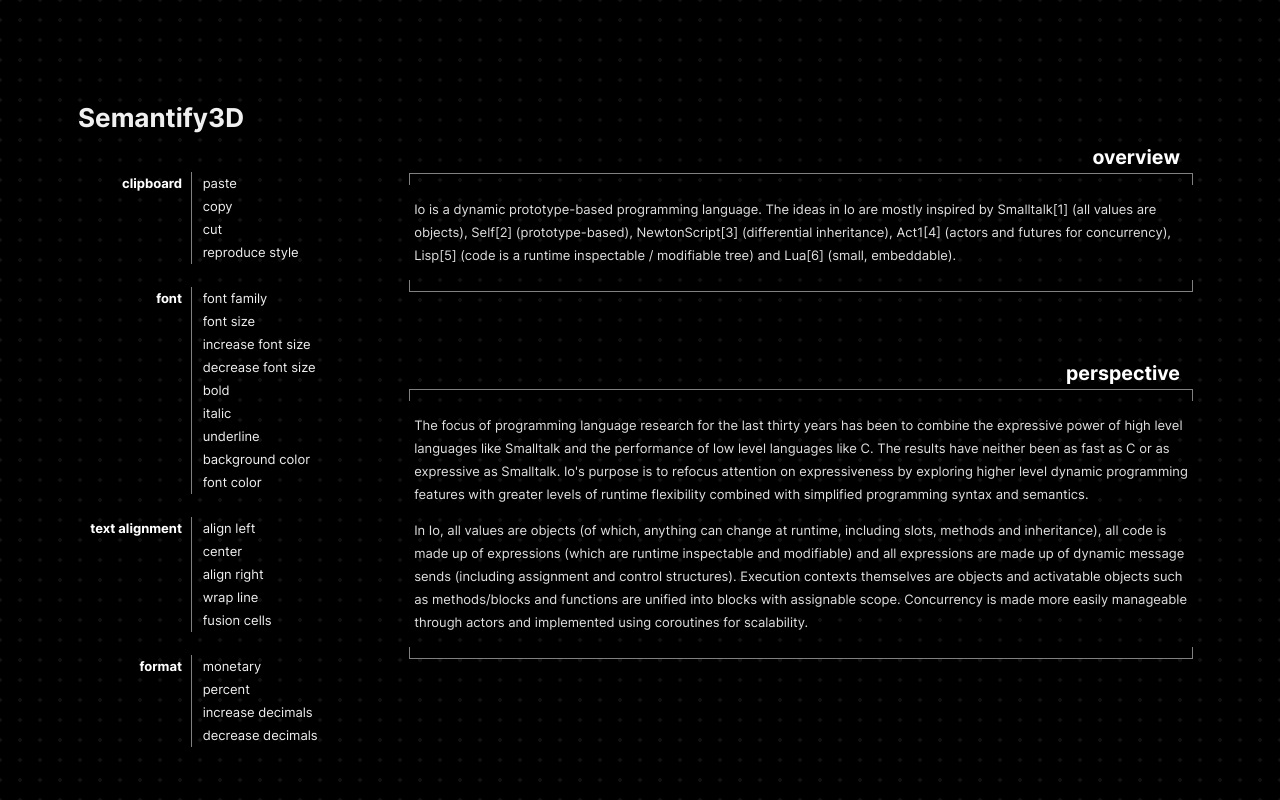
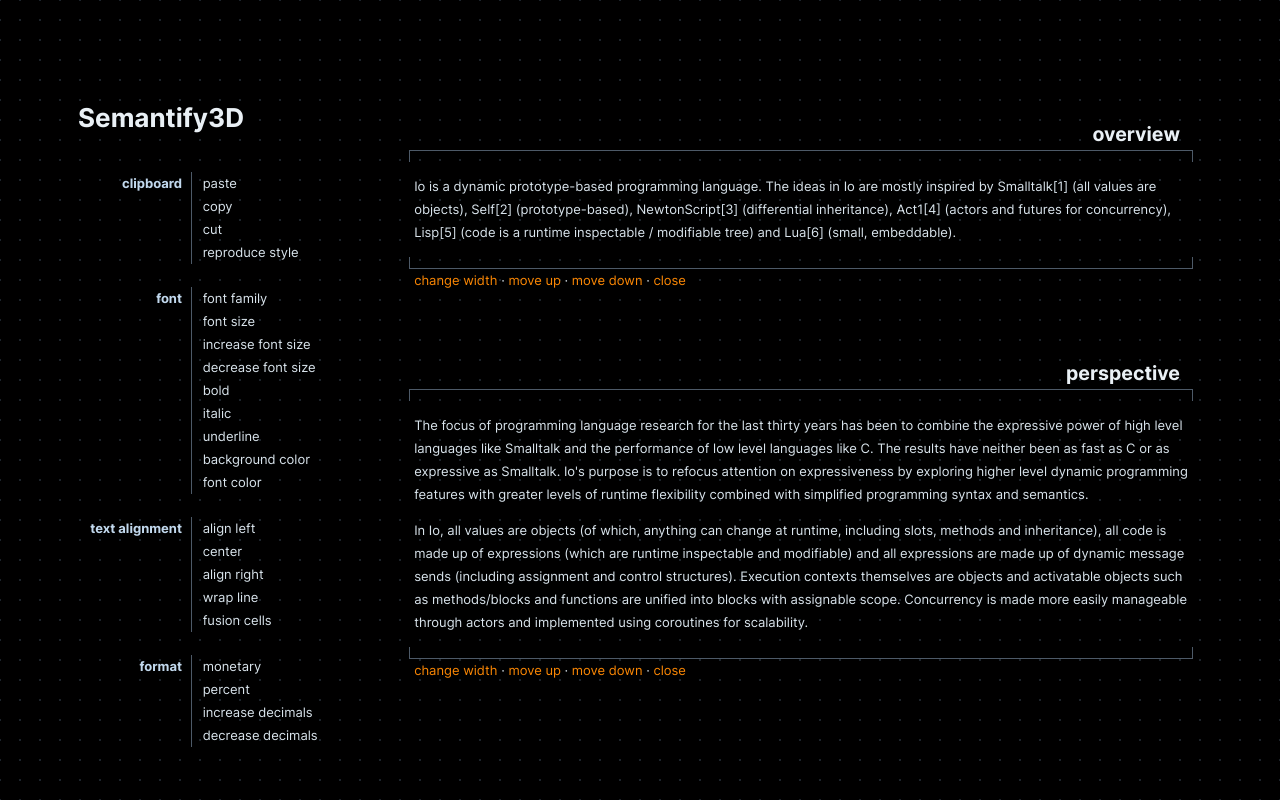
Before and after one commit to botbreeder/fui-draft, a plain HTML site: page index.html in a window 1280 px wide. Drawn offline with Linux system fonts and the light colour scheme.

Commit message:
Add files via upload

```diff
--- a/css/main.css
+++ b/css/main.css
@@ -5,19 +5,18 @@
 
 
 body {
-    background: hsl(249, 7%, 12%);
-    background: #202020;
+    background: hsl(210, 20%, 3%);
     background: #000000;
 
 /*    background-image: linear-gradient(to right, #80808020 1px, transparent 1px),
         linear-gradient(to bottom, #80808020 1px, transparent 1px);
     background-size: 19px 19px;
 */
-    background-image: radial-gradient(hsl(249, 7%, 7%) 2px, transparent 0);
+    background-image: radial-gradient(#1c242c 1px, transparent 0);
     background-size: 20px 20px;
     background-position: -10px -10px;
 
-    color: #F0F0F0;
+    color: #d9e4ec;
     font-family: inter;
     text-rendering: optimizeLegibility;
     line-height: 29px;
@@ -25,10 +24,6 @@ body {
 
     font-size: 13px;
     line-height: 23px;
-}
-
-b {
-    color: #FFFFFF;
 }
 
 h2 {
@@ -45,7 +40,7 @@ h2 {
 .vmenu-category {
     display: inline-block;
     font-weight: bold;
-    color: #FFFFFF;
+    color: #c1d8ed;
     width: 13em;
     padding-left: 1em;
     text-align: right;
@@ -59,7 +54,7 @@ h2 {
 
 .vmenu-content {
     display: inline-block;
-    border-left: 1px solid #808080;
+    border-left: 1px solid #4d5a68;
     padding-left: 11px;
     margin-left: 5px;
     cursor: pointer;
@@ -72,14 +67,14 @@ h2 {
 }
 
 .vmenu-item:hover {
-    color: #FFFFFF;
+    color: #e9f0f5;
     font-weight: bold;
-    transition: font-weight ease-out 150ms;
+    transition: font-weight ease-out 150ms, color ease-out 150ms;
 }
 
 .vmenu-item {
-    color: #F0F0F0;
-    transition: font-weight ease-out 150ms;
+    color: #d9e4ec;
+    transition: font-weight ease-out 150ms, color ease-out 150ms;
 }
 
 .vmenu-item:active {
@@ -128,6 +123,7 @@ h2 {
 #left-panel h1 {
     padding: 1em 2em;
     text-align: center;
+    color: #e9f0f5;
 }
 
 #workspace {
@@ -152,34 +148,50 @@ h2 {
 
 .space {
     margin-top: 5em;
-    color: #E0E0E0;
+    color: #d9e4ec;
 }
 
 .space-top-line {
-    border-top: 1px solid #808080;
+    border-top: 1px solid #4d5a68;
     height: 11px;
-    border-left: 1px solid #808080;
-    border-right: 1px solid #808080;
+    border-left: 1px solid #4d5a68;
+    border-right: 1px solid #4d5a68;
 }
 
 .space-bottom-line {
-    border-bottom: 1px solid #808080;
+    border-bottom: 1px solid #4d5a68;
     height: 11px;
-    border-left: 1px solid #808080;
-    border-right: 1px solid #808080;
+    border-left: 1px solid #4d5a68;
+    border-right: 1px solid #4d5a68;
 }
 
 .space-title {
     text-align: right;
     padding-right: 1em;
     font-weight: bold;
-    color: #FFFFFF;
+    color: #e9f0f5;
 }
 
 .space-content {
     padding-left: 5px;
 /*    font-family: Monoid;
     font-size: 12px;*/
+}
+
+.space-buttons {
+    cursor: pointer;
+    padding-left: 5px;
+}
+
+.space-button {
+    transition: font-weight ease-out 150ms, color ease-out 150ms;
+    color: #fb8704;
+}
+
+.space-button:hover {
+    color: #fbcb49;
+    font-weight: bold;
+    transition: font-weight ease-out 150ms, color ease-out 150ms;
 }
 
 #workspace>*:first-child {
@@ -197,7 +209,7 @@ h2 {
     z-index: 2;
     min-height: 3px;
     width: 100vw;
-    background: #FF8000;
+    background: #fb8704;
     color: black;
     /*font-weight: bold;
     /*text-shadow: 0 1px white;*/
@@ -215,7 +227,7 @@ h2 {
     z-index: 2;
     min-height: 3px;
     width: 100vw;
-    background: #FF8000;
+    background: #fb8704;
     color: black;
     /*font-weight: bold;
     text-shadow: 0 1px white;*/
--- a/js/ui.js
+++ b/js/ui.js
@@ -107,6 +107,9 @@ function addSpace(name, type, content) {
     <div class="space-top-line"></div>
     <div class="space-content">${content}</div>
     <div class="space-bottom-line"></div>
+    <div class="space-buttons">
+        <span class="space-button">change width</span> · <span class="space-button">move up</span> · <span class="space-button">move down</span> · <span class="space-button">close</span>
+    </div>
     </div>
     `;
 
```
Also changed, not shown: 2 other files.
